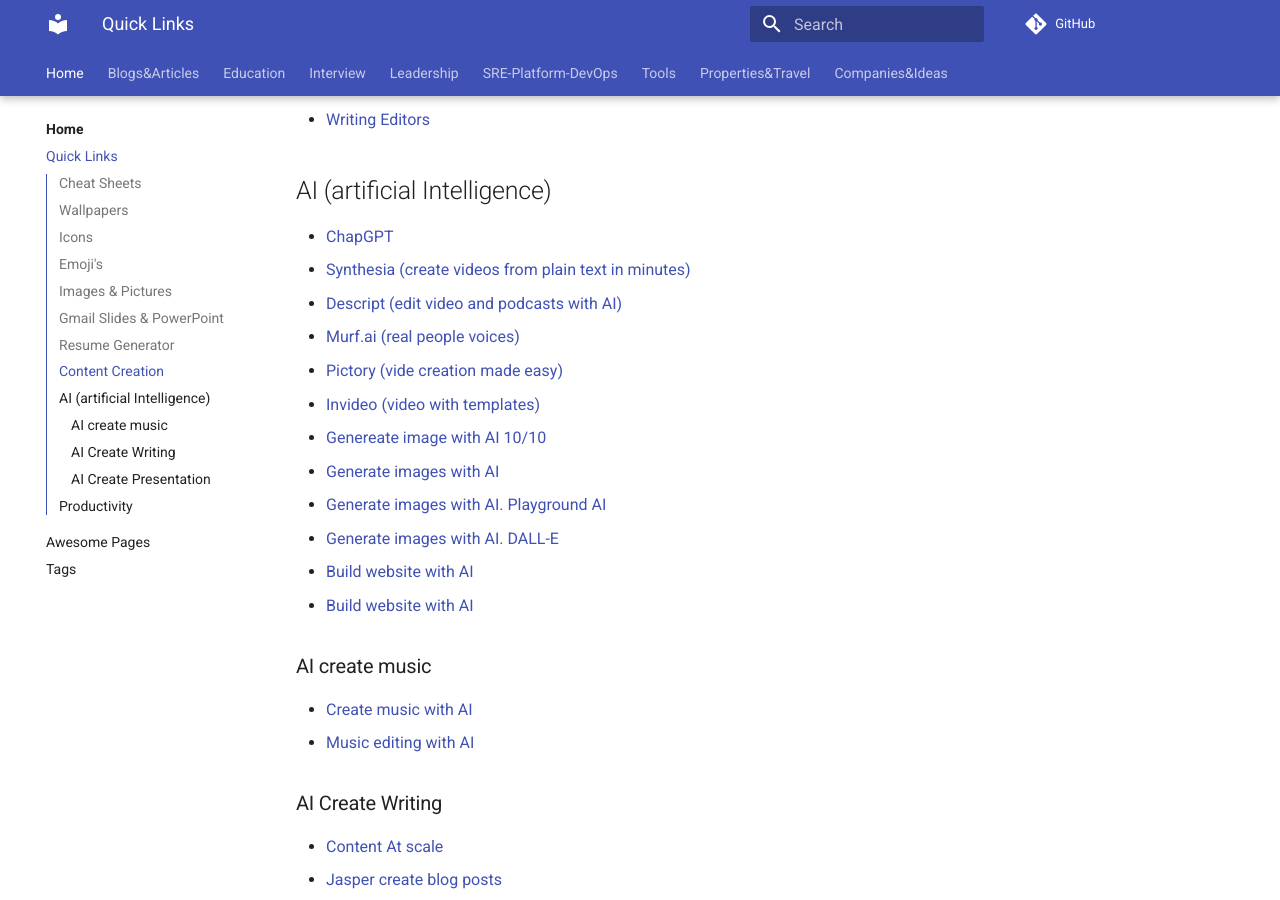
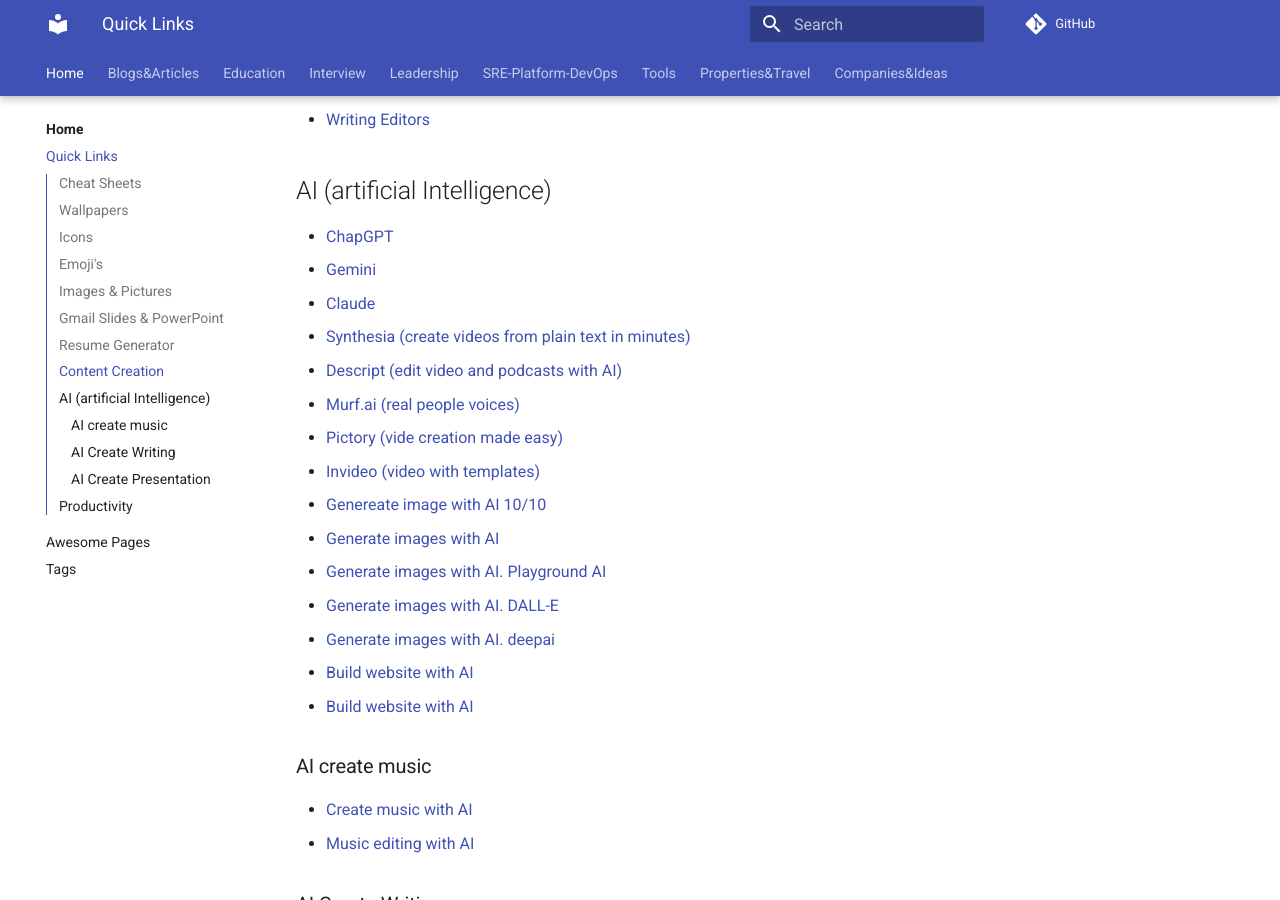
Before and after one commit to ivankatliarchuk/knowledge-base, an MkDocs documentation site: the page built from docs/quicklinks.md, in a window 1280 px wide and 900 px high, scrolled down 1465 px. Built offline with MkDocs 1.6.1 and Material for MkDocs 9.7.7, drawn with Linux system fonts in a browser that asks for light colours; comment, search, counter and statistics services are not loaded.

Commit message:
added more ai tools
Signed-off-by: ivan katliarchuk <ivan.katliarchuk@gmail.com>

```diff
--- a/docs/quicklinks.md
+++ b/docs/quicklinks.md
@@ -56,6 +56,9 @@
 ## AI (artificial Intelligence)
 
 - [ChapGPT](https://chat.openai.com/chat){:target="_blank"}
+- [Gemini](https://gemini.google.com/app/){:target="_blank"}
+- [Claude](https://claude.ai/chats){:target="_blank"}
+
 - [Synthesia (create videos from plain text in minutes)](https://www.synthesia.io/){:target="_blank"}
 - [Descript (edit video and podcasts with AI)](https://www.descript.com/){:target="_blank"}
 - [Murf.ai (real people voices)](https://murf.ai/){:target="_blank"}
@@ -65,6 +68,7 @@
 - [Generate images with AI](https://docs.midjourney.com/){:target="_blank"}
 - [Generate images with AI. Playground AI](https://playgroundai.com/){:target="_blank"}
 - [Generate images with AI. DALL-E](https://labs.openai.com/){:target="_blank"}
+- [Generate images with AI. deepai](https://deepai.org/machine-learning-model){:target="_blank"}
 
 - [Build website with AI](https://www.mixo.io/){:target="_blank"}
 - [Build website with AI](https://durable.co/){:target="_blank"}
```
